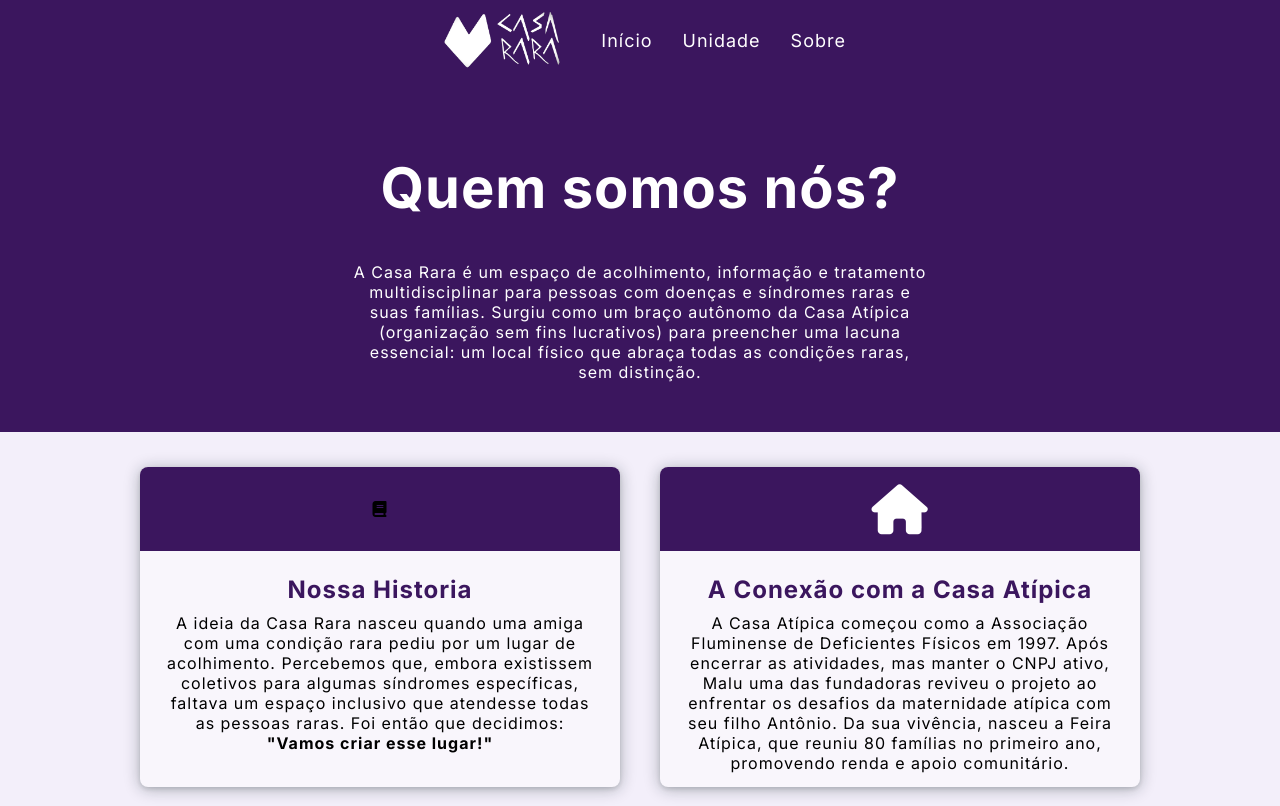
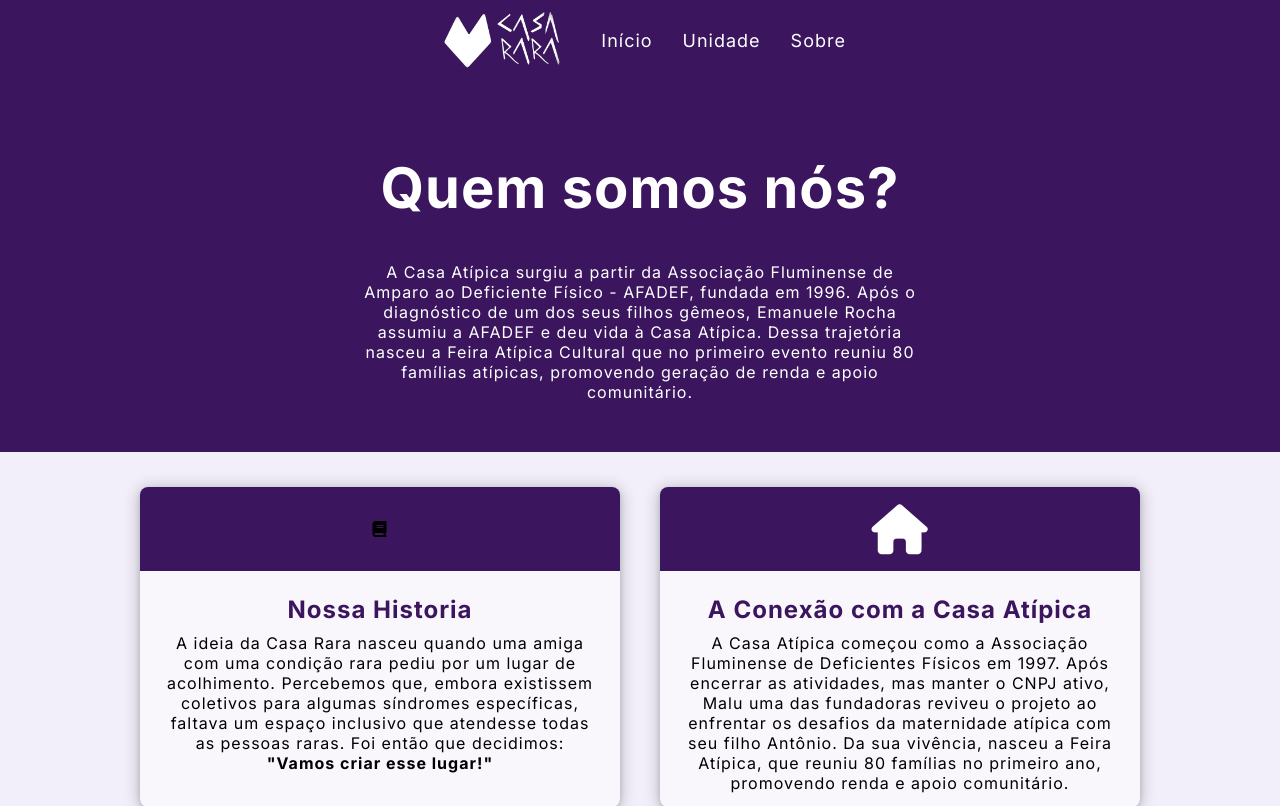
Before and after one commit to ozelfls/CasaRara-django, a Django app: page /about/ in a window 1280 px wide. Shown: the top 806 px of the page. Run offline with Django 5.2, Linux system fonts and the light colour scheme; some web fonts are replaced.

Commit message:
Update about.html
final

```diff
--- a/paginas/templates/paginas/about.html
+++ b/paginas/templates/paginas/about.html
@@ -20,7 +20,7 @@
     <div class="first-content">
         <div class="contentBox">
             <h1>Quem somos nós?</h1>
-            <p>A Casa Rara é um espaço de acolhimento, informação e tratamento multidisciplinar para pessoas com doenças e síndromes raras e suas famílias. Surgiu como um braço autônomo da Casa Atípica (organização sem fins lucrativos) para preencher uma lacuna essencial: um local físico que abraça todas as condições raras, sem distinção.  </p>
+            <p>A Casa Atípica surgiu a partir da Associação Fluminense de Amparo ao Deficiente Físico - AFADEF, fundada em 1996. Após o diagnóstico de um dos seus filhos gêmeos, Emanuele Rocha assumiu a AFADEF e deu vida à Casa Atípica. Dessa trajetória nasceu a Feira Atípica Cultural que no primeiro evento reuniu 80 famílias atípicas, promovendo geração de renda e apoio comunitário.  </p>
         </div>
     </div>
     <div class="center1">
```
